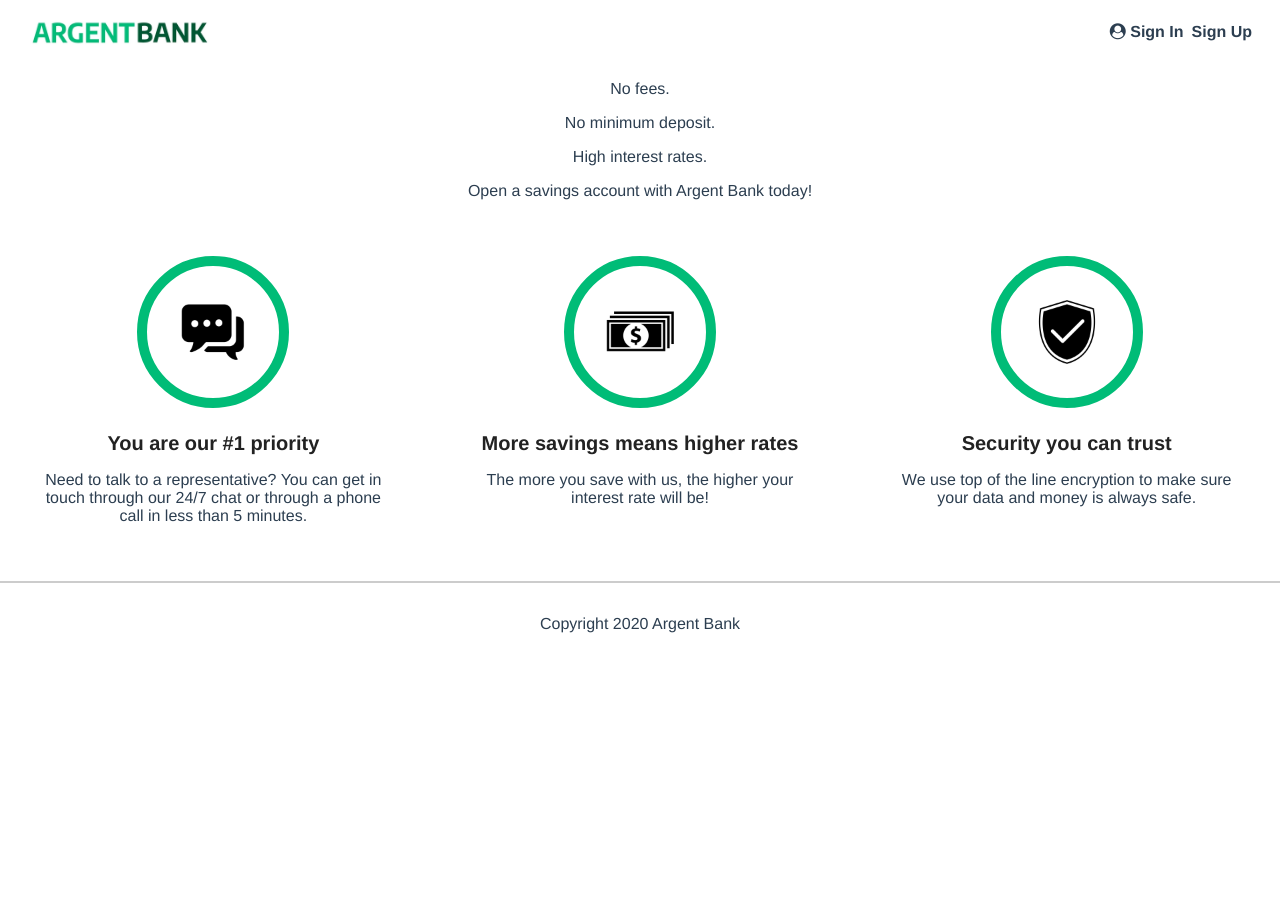
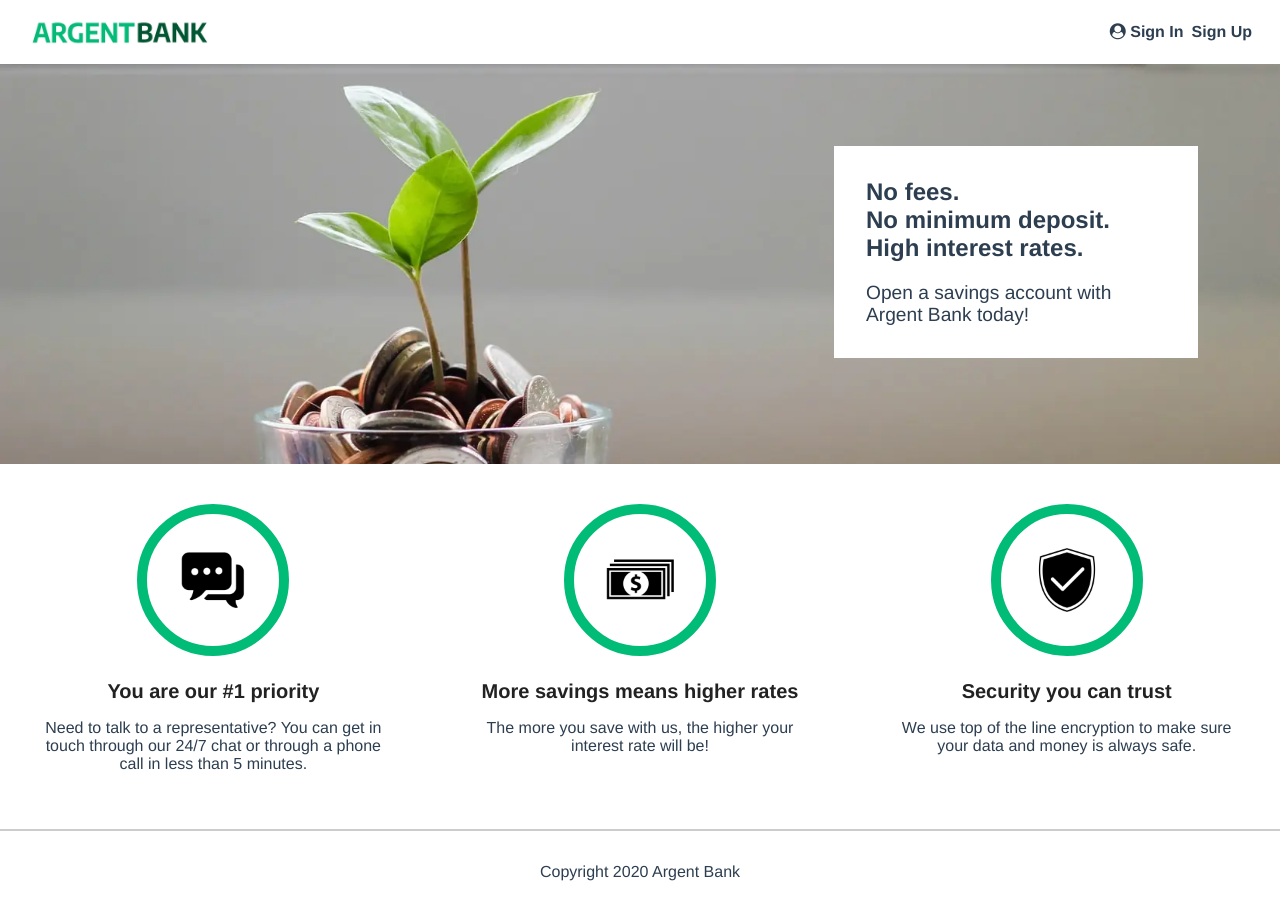
Before and after one commit to DevNosk/ArgentBank, a React (Vite) app in the folder FrontEnd/: page / in a window 1280 px wide. Before the commit the page ends 800 px from the top, so only its background shows below. Built offline with nearby package versions, Linux system fonts and the light colour scheme.

Commit message:
correction Banner

```diff
--- a/FrontEnd/src/components/Banner/Banner.jsx
+++ b/FrontEnd/src/components/Banner/Banner.jsx
@@ -1,7 +1,7 @@
 export default function Banner() {
 	return (
-		<div className="banner">
-			<section className="banner-content">
+		<div className="hero">
+			<section className="hero-content">
 				<h2 className="sr-only">Promoted Content</h2>
 				<p className="subtitle">No fees.</p>
 				<p className="subtitle">No minimum deposit.</p>
```
